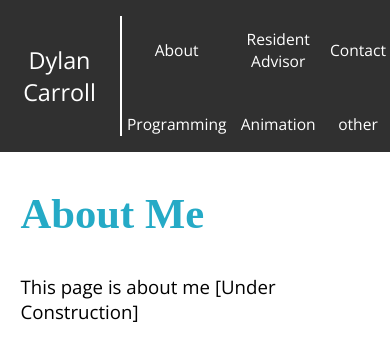
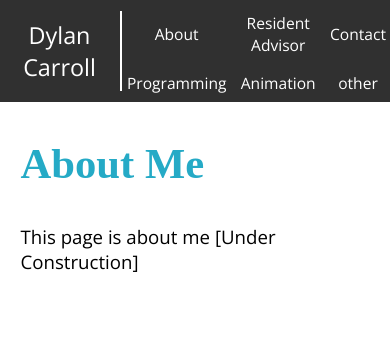
Before and after one commit to DylanScottCarroll/dylancarroll.net, a plain HTML site: page about.html in a window 390 px wide. Drawn offline with nearby package versions, Linux system fonts and the light colour scheme.

Commit message:
Changed mobile header height

```diff
--- a/mobile.css
+++ b/mobile.css
@@ -5,17 +5,17 @@ body {padding: 0; margin: 0;}
 #MainTable {width: 100%; height: 100%;
     border-collapse:collapse; border: 0px;}
 
-#TopBarRow {background-color:#303030; height: 150px;
+#TopBarRow {background-color:#303030; height: 100px;
     left:0px; top: 0px;}
 
 #TitleColumn {width: 30vw;
     color: #ffffff; font-size: 6vw; text-align: center;
     font-family: 'Open Sans', sans-serif;}
 
-#TitleDiv {right: 0px; width: .5vw; height: 120px; top: 14px;
+#TitleDiv {right: 0px; width: .5vw; height: 80px; top: 10px;
     background-color: #ffffff;}
 
-#NavTable {width:100%; height: 150px;
+#NavTable {width:100%; height: 100px;
     color: #ffffff; text-align: center; font-size: 4vw;
     font-family: 'Open Sans', sans-serif;}
 
```
